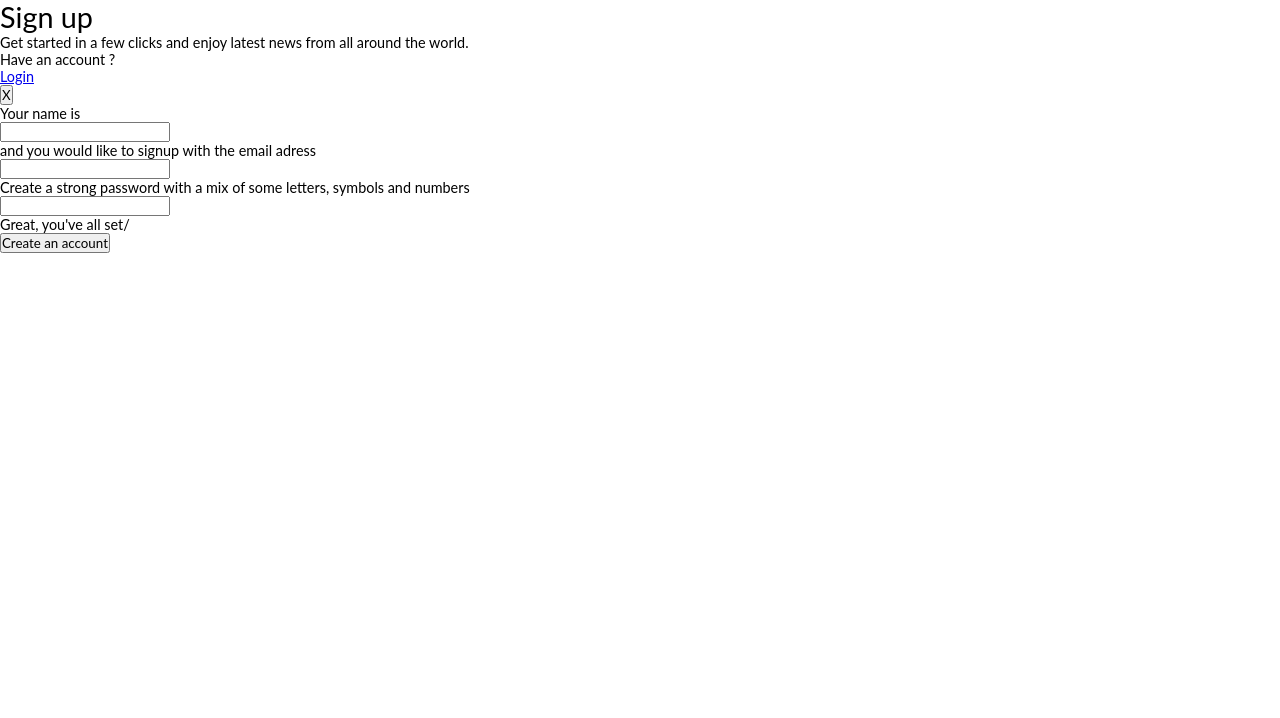
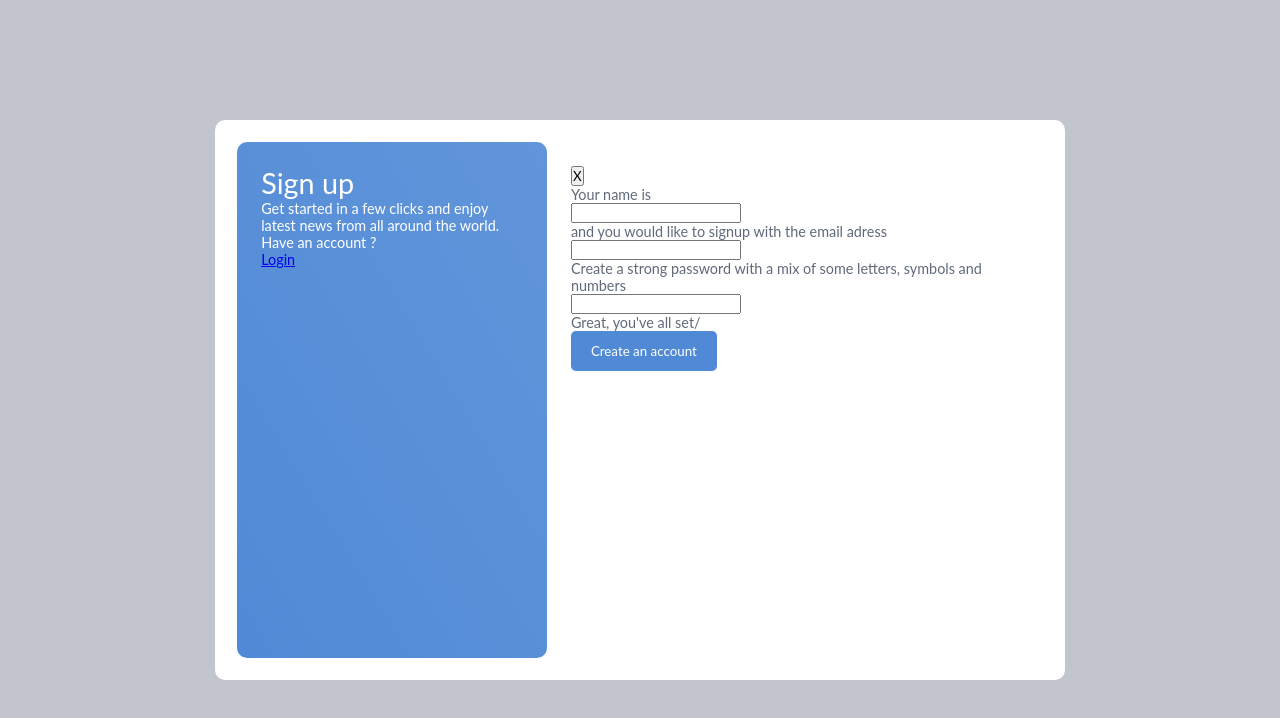
Before and after one commit to amarolahy/interactive-signup, a website built with webpack: page index.html in a window 1280 px wide. Built offline with nearby package versions, Linux system fonts and the light colour scheme.

Commit message:
Main layout

```diff
--- a/src/sass/index.scss
+++ b/src/sass/index.scss
@@ -1,3 +1,37 @@
 @import './reset/reset';
 @import './typography/typography';
 @import './colors/colors';
+@import './components/button';
+
+.container {
+  display: flex;
+  justify-content: center;
+  align-items: center;
+  height: 100%;
+  padding: 7%;
+  background: $grey;
+}
+
+.wrapper {
+  display: flex;
+  width: 100%;
+  height: 70vmin;
+  max-width: 850px;
+  background: $white;
+  border-radius: 10px;
+  padding: 2%;
+}
+
+.left-panel {
+  width: 40%;
+  height: 100%;
+  background: linear-gradient(to top right, $blue, rgba($blue, 0.9));
+  border-radius: 10px;
+  padding: 3%;
+  color: $white;
+}
+
+.right-panel {
+  padding: 3%;
+  color: $light-black;
+}
```
